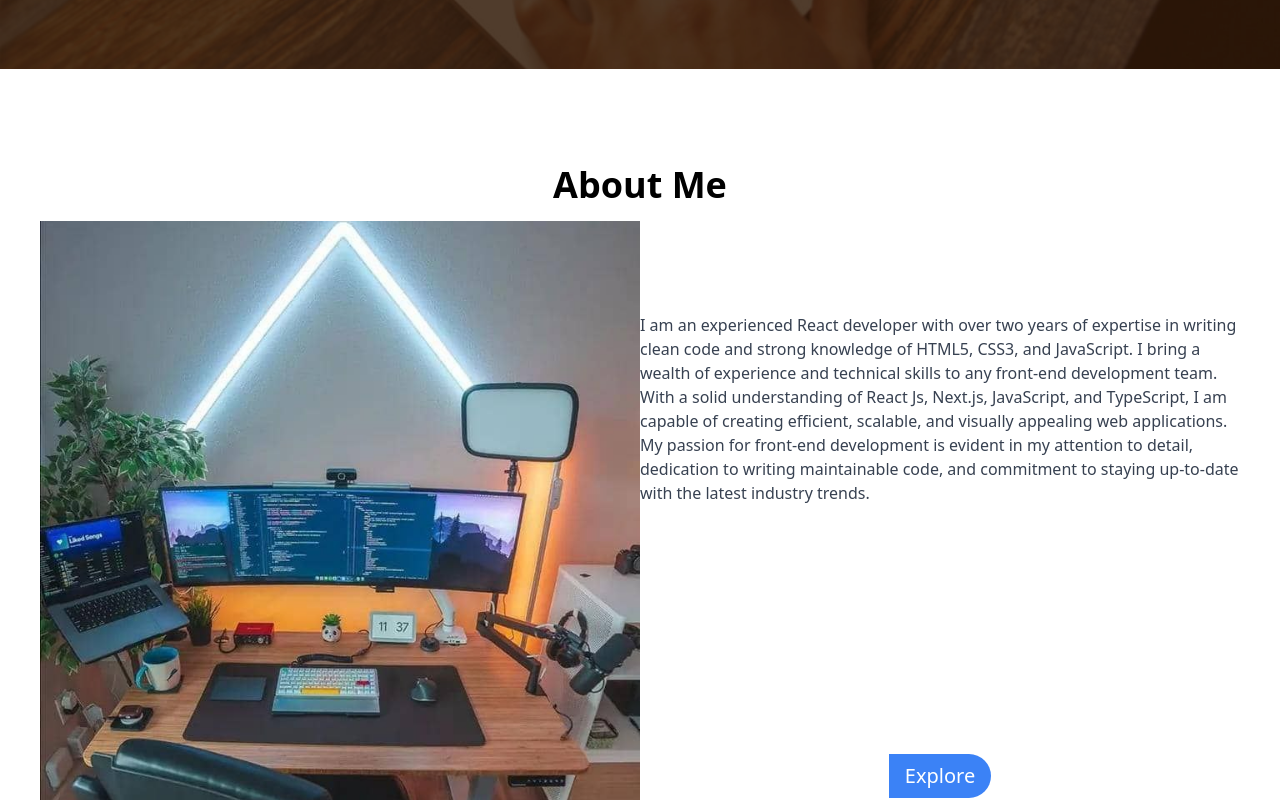
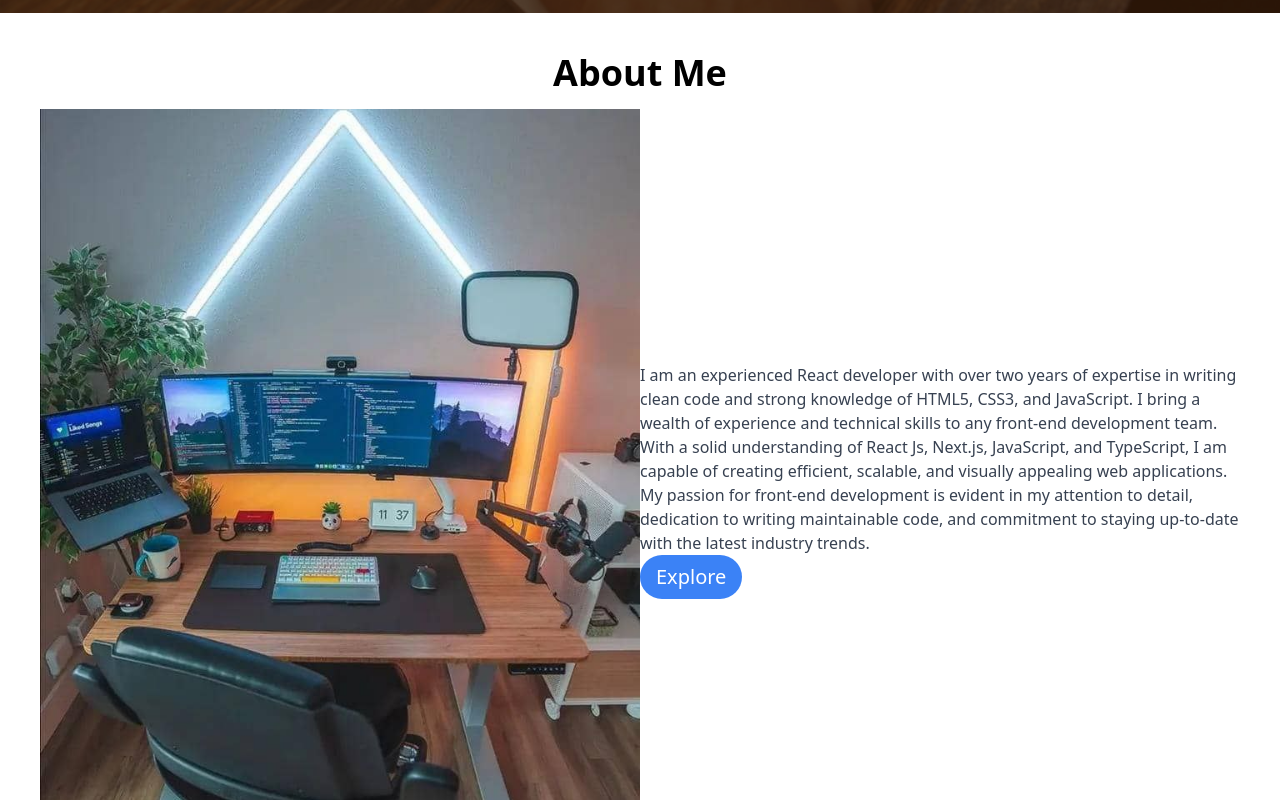
Before and after one commit to Lukman10a/myportfolio, a Next.js app: page / in a window 1280 px wide. Shown: the part 960-1760 px from the top of the page. Built offline with nearby package versions, Linux system fonts and the light colour scheme.

Commit message:
made some changes

```diff
--- a/components/about.js
+++ b/components/about.js
@@ -7,21 +7,24 @@ const About = () => {
       <h1 className="text-center text-4xl font-semibold mb-4">About Me</h1>
       <div className="grid lg:grid-cols-2 space-y-3">
         <Image src={about_img} width={600} />
-        <div className="grid grid-rows-2 place-items-center gap-4">
-          <p className="text-gray-700">
-            I am an experienced React developer with over two years of expertise
-            in writing clean code and strong knowledge of HTML5, CSS3, and
-            JavaScript. I bring a wealth of experience and technical skills to
-            any front-end development team. With a solid understanding of React
-            Js, Next.js, JavaScript, and TypeScript, I am capable of creating
-            efficient, scalable, and visually appealing web applications. My
-            passion for front-end development is evident in my attention to
-            detail, dedication to writing maintainable code, and commitment to
-            staying up-to-date with the latest industry trends.
-          </p>
-          <button class="bg-blue-500 hover:bg-blue-600 text-white text-xl py-2 px-4 rounded-r-3xl transition duration-300 ease-in-out">
-            Explore
-          </button>
+        <div className="flex justify-between items-center gap-5">
+          <div>
+            <p className="text-gray-700">
+              I am an experienced React developer with over two years of
+              expertise in writing clean code and strong knowledge of HTML5,
+              CSS3, and JavaScript. I bring a wealth of experience and technical
+              skills to any front-end development team. With a solid
+              understanding of React Js, Next.js, JavaScript, and TypeScript, I
+              am capable of creating efficient, scalable, and visually appealing
+              web applications. My passion for front-end development is evident
+              in my attention to detail, dedication to writing maintainable
+              code, and commitment to staying up-to-date with the latest
+              industry trends.
+            </p>
+            <button class="bg-blue-500 hover:bg-blue-600 text-white text-xl py-2 px-4 rounded-3xl transition duration-300 ease-in-out">
+              Explore
+            </button>
+          </div>
         </div>
       </div>
     </div>
--- a/components/navBar.js
+++ b/components/navBar.js
@@ -7,7 +7,7 @@ const NavBar = () => {
         <p>Email: abdulrauflukman9@gmail.com</p>
         <p>Phone No: +2348089287065</p>
       </div>
-      <div className="bg-lime-900 flex justify-evenly items-center gap-20 p-4">
+      <div className="bg-lime-900 flex justify-evenly items-center lg:gap-20 p-4">
         <div className="text-2xl font-bold cursor-pointer">Your Name</div>
         <div className="flex items-center space-x-4">
           <ul className="flex space-x-4 cursor-pointer">
--- a/pages/index.js
+++ b/pages/index.js
@@ -7,7 +7,7 @@ import Services from "@/components/services";
 
 export default function Home() {
   return (
-    <main className="space-y-14">
+    <main className="w-full">
       <NavBar />
       <Hero />
       <About />
```
